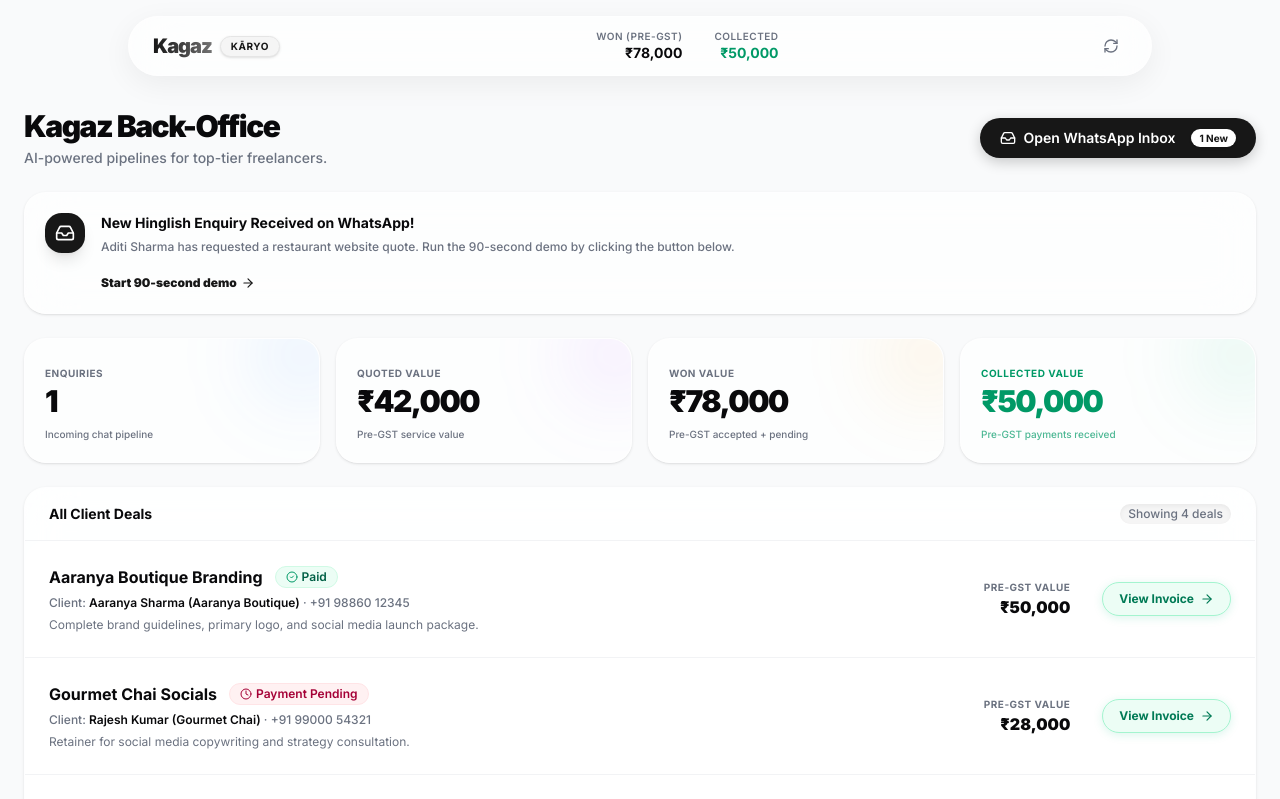
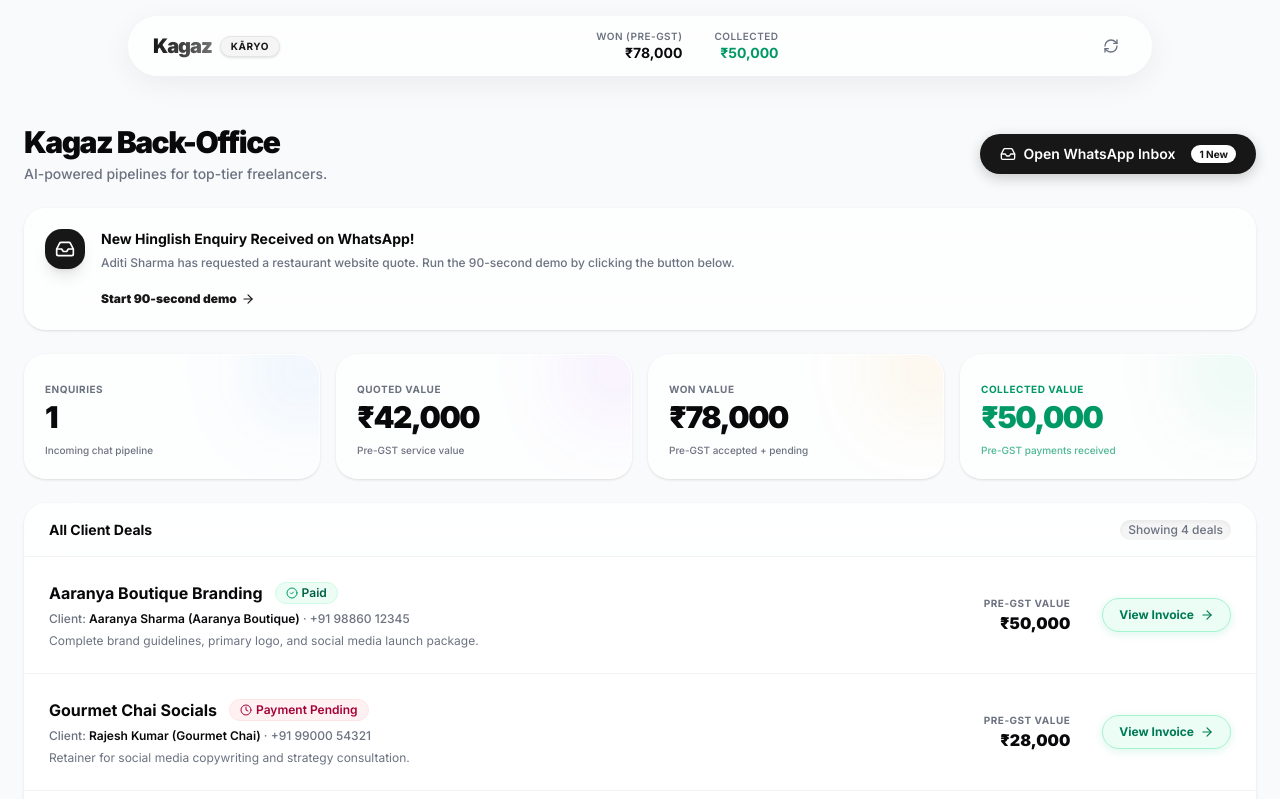
Before and after one commit to Karan-Raj-KR/Client-Onboarding-Manager, a Next.js app: page / in a window 1280 px wide. Shown: the top 799 px of the page. Built offline with nearby package versions, Linux system fonts and the light colour scheme.

Commit message:
UI: Make header static instead of sticky

```diff
--- a/src/components/OwnerShell.tsx
+++ b/src/components/OwnerShell.tsx
@@ -26,7 +26,7 @@
   return (
     <div className="flex-1 flex flex-col min-h-screen bg-background">
       {/* Floating Glass Header */}
-      <div className="sticky top-4 z-40 px-4 mb-6 flex justify-center no-print w-full pointer-events-none">
+      <div className="relative pt-4 z-40 px-4 mb-6 flex justify-center no-print w-full pointer-events-none">
         <header className="w-full max-w-5xl glass rounded-full px-6 py-3 flex items-center justify-between shadow-[0_8px_30px_rgb(0,0,0,0.06)] pointer-events-auto animate-in fade-in slide-in-from-top-4 duration-700">
           <div className="flex items-center space-x-3">
             <Link href="/" className="flex items-center space-x-2 hover:opacity-80 transition-opacity">
```
